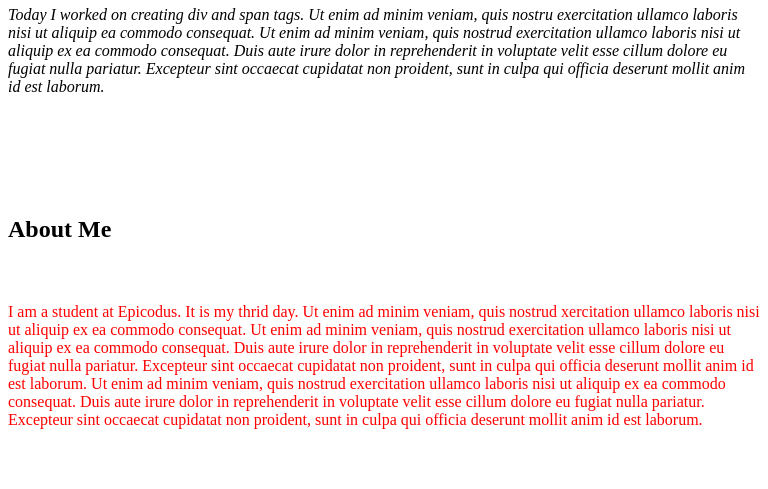
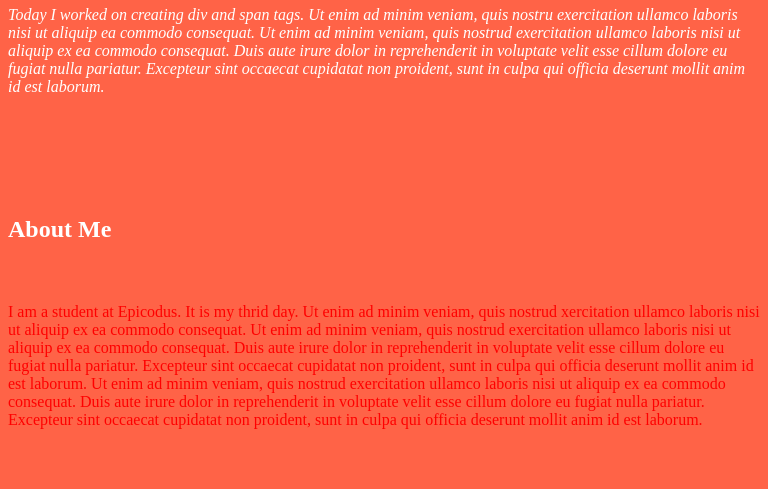
Before and after one commit to maldonmeehan/blogging, a plain HTML site: page index.html in a window 768 px wide. Shown: the part 599-1088 px from the top of the page. Drawn offline with Linux system fonts and the light colour scheme.

Commit message:
add Media Queries

```diff
--- a/css/style.css
+++ b/css/style.css
@@ -19,3 +19,20 @@
   margin-bottom: 60px;
   font-style: italic;
 }
+
+/*==========================================================
+Media Queries
+==========================================================*/
+
+@media screen and (max-width: 768px) and (min-width: 481px) {
+  body {
+  background: #FF6347;
+  color: #FFF;
+  }
+}
+
+@media screen and (max-width: 480 px) {
+  body {
+    background: #4682B4;
+  }
+}
```
